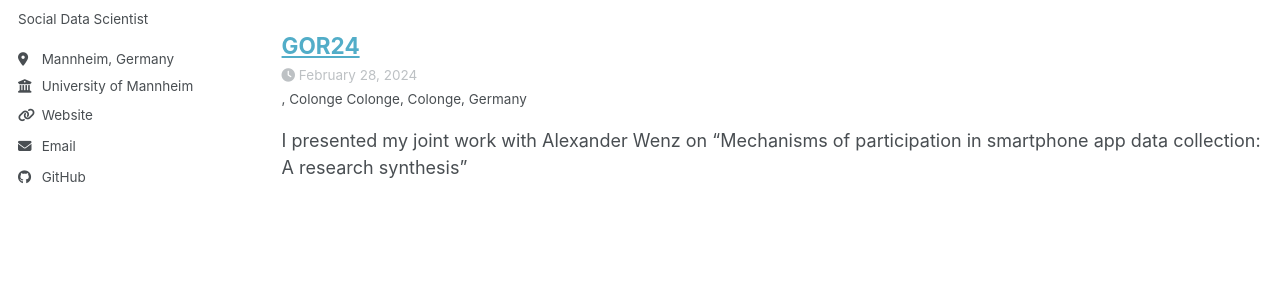
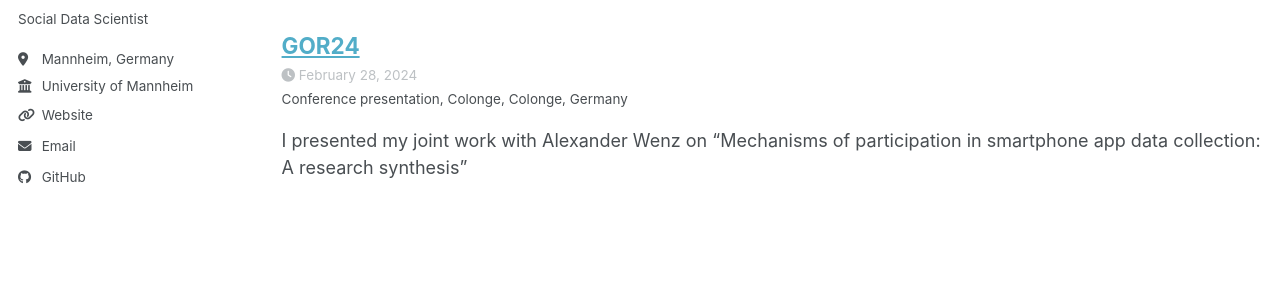
Before and after one commit to wttung/wttung.github.io, a Jekyll site: the page built from _pages/talks.html, in a window 1280 px wide. Shown: the part 309-592 px from the top of the page. Built offline with Jekyll 4.4.1, drawn with Linux system fonts in a browser that asks for light colours; a script bundle is joined from its source files by our own code; library files that are not in the unit come from our copies.

Commit message:
Update GOR24.md

```diff
--- a/_talks/GOR24.md
+++ b/_talks/GOR24.md
@@ -1,9 +1,9 @@
 ---
 title: "GOR24"
 collection: Conference presentation
-type:
+type: Conference presentation
 permalink:
-venue: "Colonge Colonge"
+venue: "Colonge"
 date: 2024-02-28
 location: "Colonge, Germany"
 ---
```
